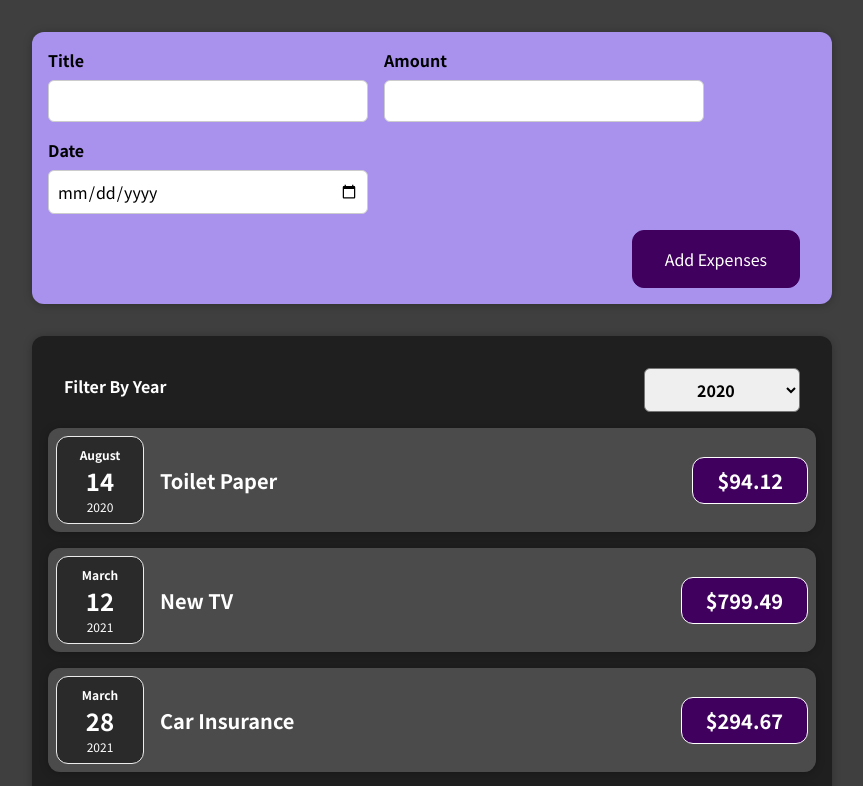
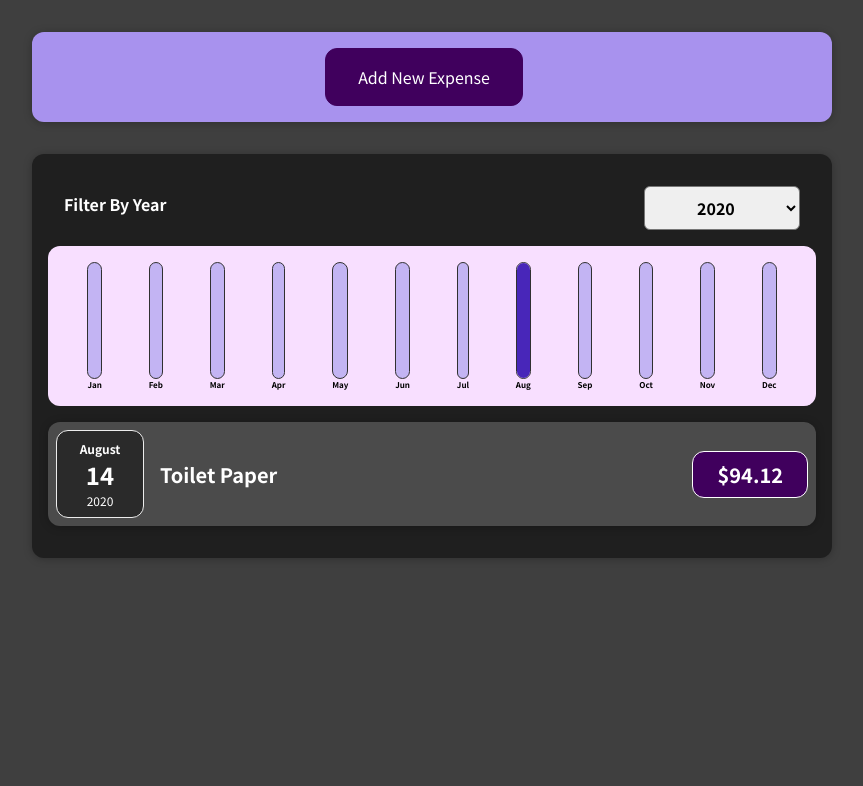
Before and after one commit to dalejo96/expense-tracker, a React (Create React App) app: page / in a window 1280 px wide. Shown: the top 786 px of the page, without its empty margins (208-1071 px from the left). Built offline with nearby package versions, Linux system fonts and the light colour scheme.

Commit message:
new expenses logic

```diff
--- a/src/App.js
+++ b/src/App.js
@@ -1,9 +1,10 @@
+import React, { useState } from "react";
 import Expenses from "./components/Expenses/Expenses";
 
 import NewExpense from "./components/NewExpense/NewExpense";
 
 const App = () => {
-  const expenses = [
+  const DUMMY_EXPENSES = [
     {
       id: "e1",
       title: "Toilet Paper",
@@ -25,9 +26,15 @@
     },
   ];
 
-  const AddExpenseHandler = (expenses) => {
-    console.log("In app.js");
-    console.log(expenses);
+  const [expenses, setExpenses] = useState(DUMMY_EXPENSES);
+
+  const AddExpenseHandler = (expense) => {
+    //not the best way
+    //setExpenses([expense, ...expenses]);
+    //best way
+    setExpenses((prevState) => {
+      return [expense, ...prevState];
+    });
   };
 
   return (
--- a/src/components/Expenses/ExpenseItem.js
+++ b/src/components/Expenses/ExpenseItem.js
@@ -5,6 +5,7 @@
 
 const ExpenseItem = (props) => {
   return (
+    <li>
       <Card className="expense-item">
         <ExpenseDate date={props.date} />
         <div className="expense-item__description">
@@ -12,6 +13,7 @@
           <div className="expense-item__price">${props.amount}</div>
         </div>
       </Card>
+    </li>
   );
 };
 
--- a/src/components/Expenses/Expenses.js
+++ b/src/components/Expenses/Expenses.js
@@ -1,6 +1,7 @@
 import React, { useState } from "react";
-import ExpenseItem from "./ExpenseItem";
 import ExpenseFilter from "./ExpenseFilter";
+import ExpensesList from "./ExpensesList";
+import ExpensesChart from "./ExpensesChart";
 import Card from "../UI/Card";
 import "./Expenses.css";
 
@@ -11,6 +12,10 @@
     setFilteredYear(selectedYear);
   };
 
+  const filteredExpenses = props.items.filter((expense) => {
+    return expense.date.getFullYear().toString() === filteredYear;
+  });
+
   return (
     <div>
       <Card className="expenses">
@@ -18,26 +23,8 @@
           selectedYear={filteredYear}
           onChangeFilter={filterChangeHandler}
         />
-        <ExpenseItem
-          title={props.items[0].title}
-          amount={props.items[0].amount}
-          date={props.items[0].date}
-        />
-        <ExpenseItem
-          title={props.items[1].title}
-          amount={props.items[1].amount}
-          date={props.items[1].date}
-        />
-        <ExpenseItem
-          title={props.items[2].title}
-          amount={props.items[2].amount}
-          date={props.items[2].date}
-        />
-        <ExpenseItem
-          title={props.items[3].title}
-          amount={props.items[3].amount}
-          date={props.items[3].date}
-        />
+        <ExpensesChart expenses={filteredExpenses} />
+        <ExpensesList items={filteredExpenses} />
       </Card>
     </div>
   );
--- /dev/null
+++ b/src/components/Expenses/ExpensesList.css
@@ -0,0 +1,9 @@
+.expenses-list {
+  list-style: none;
+  padding: 0;
+}
+
+.expenses-list__fallback {
+  color: white;
+  text-align: center;
+}
--- /dev/null
+++ b/src/components/Expenses/ExpensesList.js
@@ -0,0 +1,26 @@
+import React from "react";
+
+import ExpenseItem from "./ExpenseItem";
+
+import "./ExpensesList.css";
+
+const ExpensesList = (props) => {
+  if (props.items.length === 0) {
+    return <h2 className="expenses-list__fallback">Found no expenses.</h2>;
+  }
+
+  return (
+    <ul className="expenses-list">
+      {props.items.map((expense) => (
+        <ExpenseItem
+          key={expense.id}
+          title={expense.title}
+          amount={expense.amount}
+          date={expense.date}
+        />
+      ))}
+    </ul>
+  );
+};
+
+export default ExpensesList;
--- a/src/components/NewExpense/ExpenseForm.js
+++ b/src/components/NewExpense/ExpenseForm.js
@@ -23,7 +23,7 @@
     event.preventDefault();
     const expenseData = {
       title: enteredTitle,
-      amount: enteredAmount,
+      amount: +enteredAmount,
       date: new Date(enteredDate),
     };
     props.onSaveExpenseData(expenseData);
@@ -65,6 +65,9 @@
         </div>
       </div>
       <div className="new-expense__actions">
+        <button onClick={props.onCancel} type="button">
+          Cancel
+        </button>
         <button type="submit">Add Expenses</button>
       </div>
     </form>
--- a/src/components/NewExpense/NewExpense.js
+++ b/src/components/NewExpense/NewExpense.js
@@ -1,17 +1,36 @@
-import React from "react";
+import React, { useState } from "react";
 
 import ExpenseForm from "./ExpenseForm";
 import "./NewExpense.css";
 
 const NewExpense = (props) => {
+  const [isEditing, setIsEditing] = useState(false);
+
   const saveExpenseDataHandler = (enteredExpenseData) => {
     const expenseData = { ...enteredExpenseData, id: Math.random.toString() };
     props.onAddExpense(expenseData);
+    setIsEditing(false);
+  };
+
+  const startEditingHandler = () => {
+    setIsEditing(true);
+  };
+
+  const stopEditingHandler = () => {
+    setIsEditing(false);
   };
 
   return (
     <div className="new-expense">
-      <ExpenseForm onSaveExpenseData={saveExpenseDataHandler} />
+      {!isEditing && (
+        <button onClick={startEditingHandler}>Add New Expense</button>
+      )}
+      {isEditing && (
+        <ExpenseForm
+          onCancel={stopEditingHandler}
+          onSaveExpenseData={saveExpenseDataHandler}
+        />
+      )}
     </div>
   );
 };
```
Lines whose indentation alone changed are shown as unchanged.
